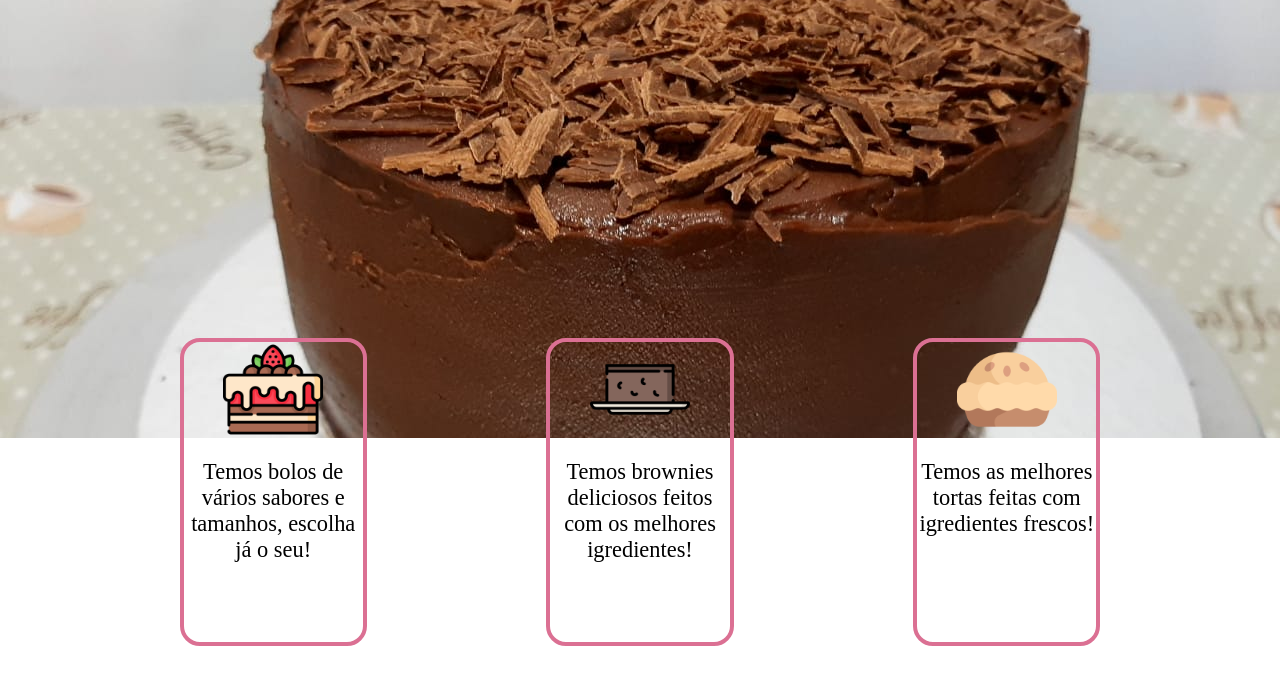
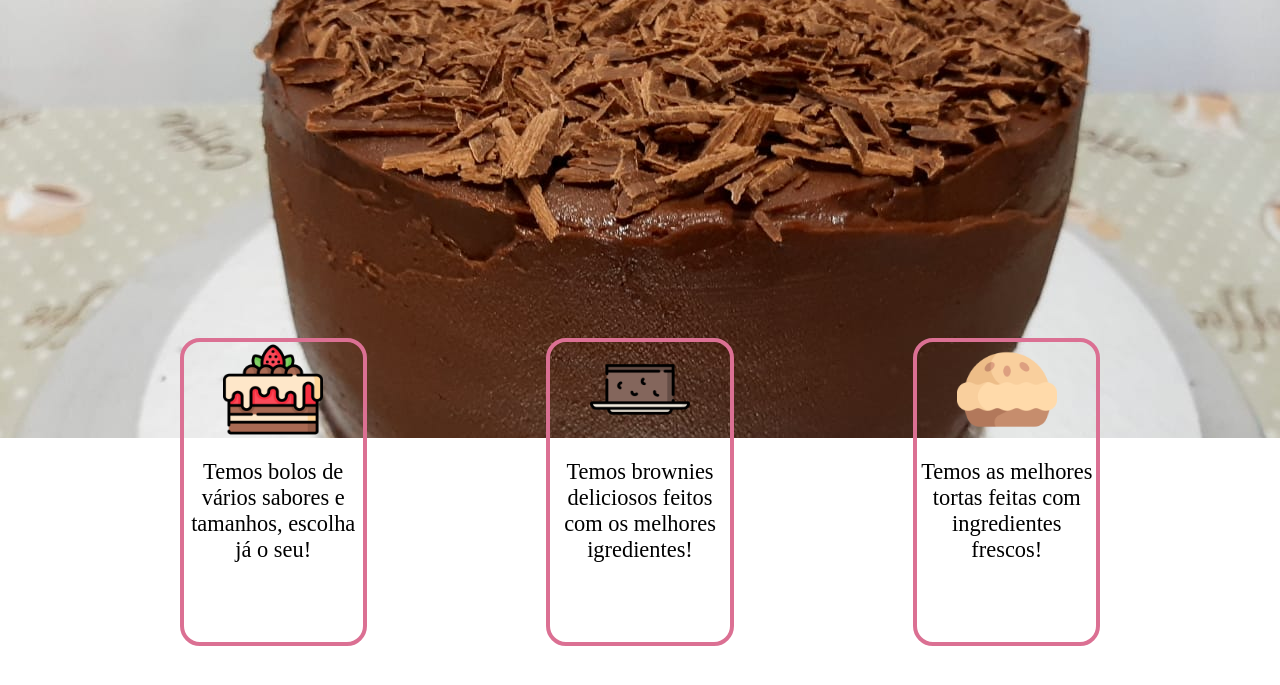
Before and after one commit to LucasssLimaa/DocesJu_landingPage, a plain HTML site: page index.html in a window 1280 px wide. Shown: the part 301-986 px from the top of the page. Drawn offline with Linux system fonts and the light colour scheme; a web font is replaced by a local one.

Commit message:
Update index.html

```diff
--- a/index.html
+++ b/index.html
@@ -42,7 +42,7 @@
             <p>Temos brownies deliciosos feitos com os melhores igredientes!</p>
         </div>
         <div class="card tortas"><img src="assets/images/torta-de-maca.png" width="100" height="95">
-            <p>Temos as melhores tortas feitas com igredientes frescos!</p>
+            <p>Temos as melhores tortas feitas com ingredientes frescos!</p>
         </div>
     </div>
 
```
